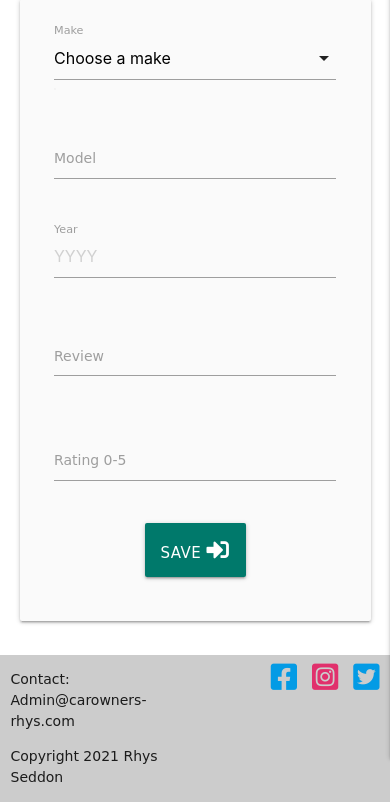
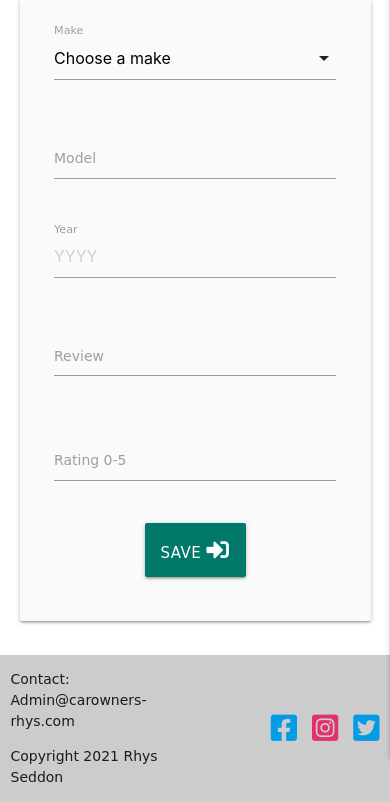
Before and after one commit to rhysseddon/Car-Owner-Reviews-MS3-Project, a Flask app: page /add_review in a window 390 px wide. Shown: the part 146-948 px from the top of the page. Run offline with Flask 2, Linux system fonts and the light colour scheme; the visitor is signed in with stand-in values (Sample User, id 1); data that the repository does not hold is empty; some libraries are stand-ins or nearby versions; some web fonts are replaced.

Commit message:
Improve responsiveness in mobile view for footer and on profile page

```diff
--- a/static/css/style.css
+++ b/static/css/style.css
@@ -33,7 +33,6 @@ nav, h1, h2, h3, h4 {
 /* Styles search bar on home page */
 .row .col .search-bar {
     padding-left: 11vw;
-
 }
 
 /* Styles accordion titles */
@@ -45,6 +44,7 @@ nav, h1, h2, h3, h4 {
 /* Styles reviews heading on profile page */
 .your-revs-heading {
     padding-bottom: 5vh;
+    padding-top: 5vh;
 }
 
 /* Creates a sticky footer  */
@@ -52,7 +52,8 @@ body {
     display: flex;
     min-height: 100vh;
     flex-direction: column;
-  }
+}
+
 main {
     flex: 1 0 auto;
 }
@@ -71,7 +72,6 @@ footer .row {
 /* Styles the footer links */
 .social {
     font-size: 30px;
-    margin-top: 2%;
 }
 .insta {
     color: #e1306c;;
@@ -88,6 +88,7 @@ footer .row {
 nav .brand-logo {
 font-size: 1.3rem;
 }
+
 .btn-small {
     padding: 0px 5px;
 }
--- a/templates/base.html
+++ b/templates/base.html
@@ -85,7 +85,7 @@
     </main>
     <!-- Footer -->
     <footer>
-        <div class="row footer">
+        <div class="row footer valign-wrapper">
             <div class="col s6">
                 <p>Contact: Admin@carowners-rhys.com</p>
                 <p>Copyright 2021 Rhys Seddon</p>
```
